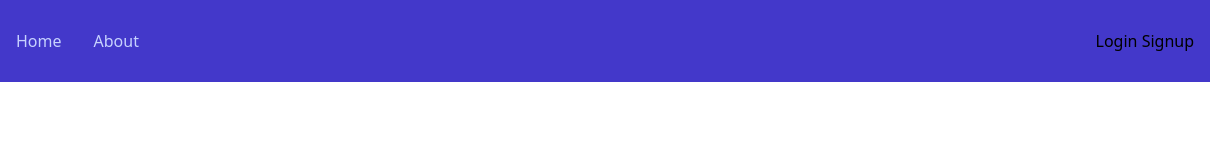
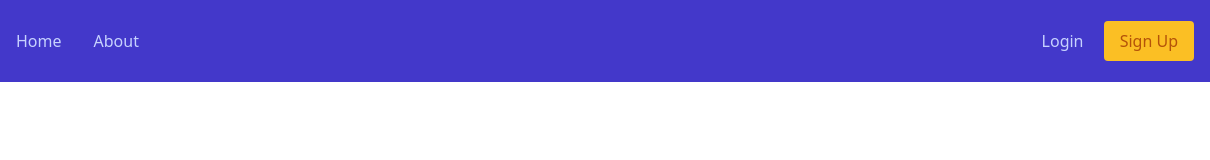
Before and after one commit to Annie-Huang/tailwind-site, a website: page index.html in a window 1280 px wide. Shown: the full height of the page, 70-1280 px from the left. Drawn offline with nearby package versions, Linux system fonts and the light colour scheme.

Commit message:
Position and color for the right side

```diff
--- a/index.html
+++ b/index.html
@@ -21,8 +21,8 @@
 
   <!-- right side -->
   <div>
-    <a href="#">Login</a>
-    <a href="#">Signup</a>
+    <a href="#" class="inline-block p-2 text-indigo-200 mr-2">Login</a>
+    <a href="#" class="inline-block py-2 px-4 text-yellow-700 bg-yellow-400 rounded">Sign Up</a>
   </div>
 </div>
 
```
